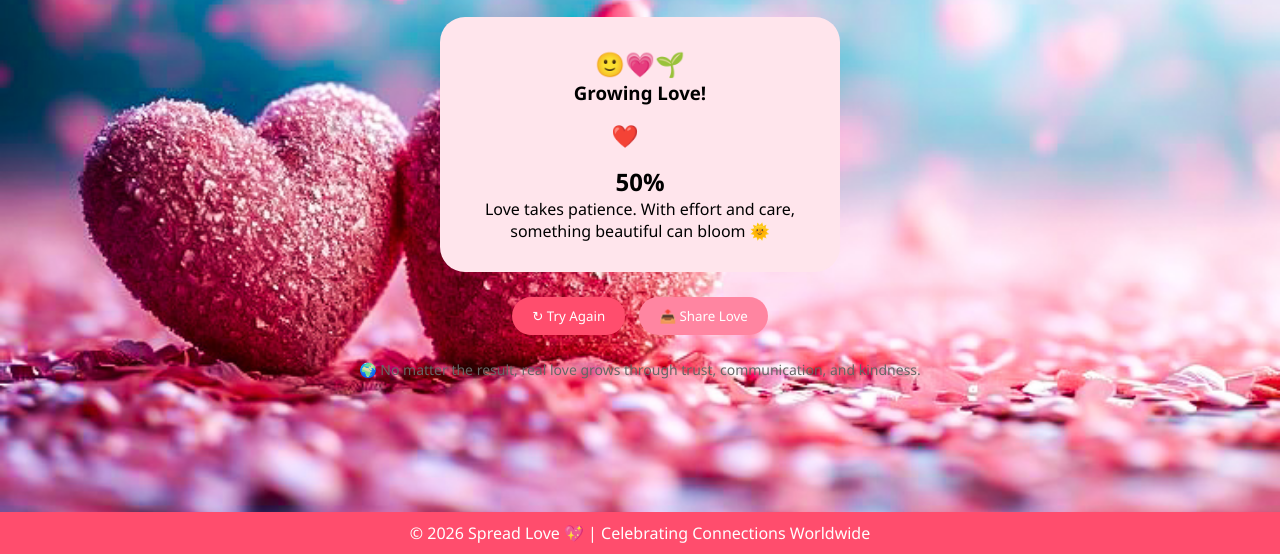
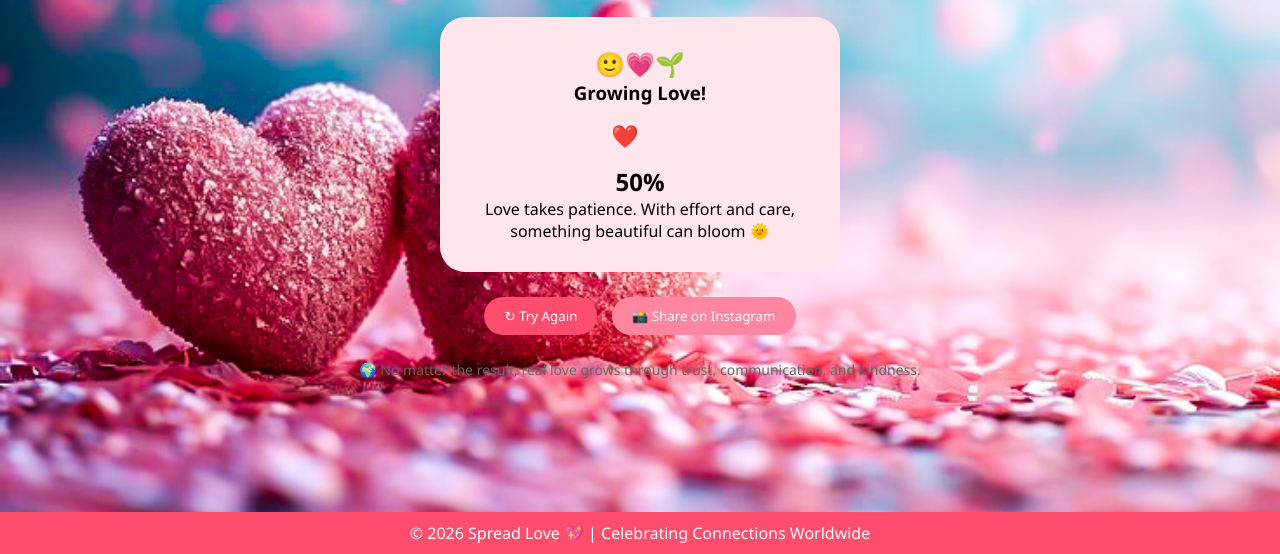
Before and after one commit to dhawanCodes/SpreadLove-, a plain HTML site: page result.html in a window 1280 px wide. Shown: the part 246-800 px from the top of the page. Drawn offline with Linux system fonts and the light colour scheme.

Commit message:
Change share button to share on Instagram
Updated the share button functionality to share on Instagram instead of a generic share.

```diff
--- a/result.html
+++ b/result.html
@@ -36,7 +36,7 @@
 
     <div class="result-actions">
         <button class="again" onclick="again()">↻ Try Again</button>
-        <button class="share" onclick="shareResult()">📤 Share Love</button>
+        <button class="share" onclick="shareOnInstagram()">📸 Share on Instagram</button>
     </div>
 
     <p class="result-note">
```
